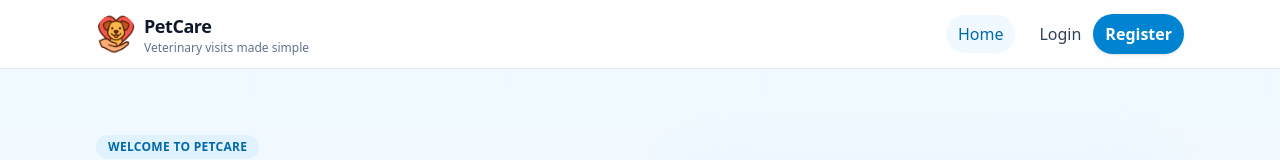
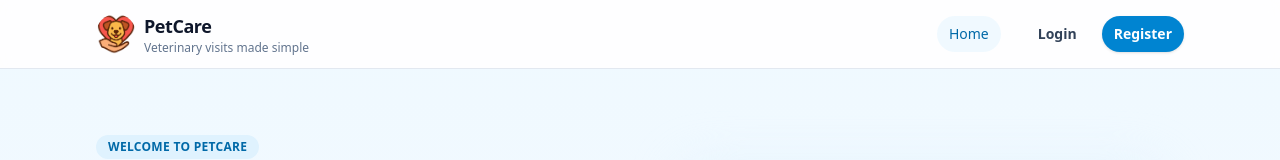
Before and after one commit to PoProstuWitold/petcare, a React (Vite) app in the folder frontend/: page / in a window 1280 px wide. Shown: the top 160 px of the page. Built offline with nearby package versions, Linux system fonts and the light colour scheme.

Commit message:
fix(frontend): Navbar styles

```diff
--- a/frontend/src/components/Navbar.tsx
+++ b/frontend/src/components/Navbar.tsx
@@ -18,6 +18,28 @@ const navItems: NavItem[] = [
     { label: 'Vet Panel', to: '/vet', requiresAuth: true, requiresRole: 'VET' },
     { label: 'Admin', to: '/admin', requiresAuth: true, requiresRole: 'ADMIN' }
 ]
+
+// wspólne style
+const navLinkBase =
+    'inline-flex items-center rounded-full px-3 py-2 text-sm font-medium transition-colors'
+const navLinkActive = 'bg-sky-50 text-sky-700'
+const navLinkInactive =
+    'text-slate-700 hover:text-sky-700 hover:bg-slate-50'
+
+const pillGreeting =
+    'inline-flex items-center rounded-full bg-slate-800 px-3 py-2 text-xs sm:text-sm font-medium text-white'
+
+const buttonBase =
+    'inline-flex items-center justify-center rounded-full px-3 py-2 text-sm font-semibold transition focus-visible:outline-none focus-visible:ring-2 focus-visible:ring-sky-500 focus-visible:ring-offset-2'
+
+const buttonPrimary =
+    buttonBase + ' bg-sky-600 text-white shadow-sm hover:bg-sky-700'
+
+const buttonSecondary =
+    buttonBase + ' border border-slate-200 bg-white text-slate-800 shadow-sm hover:bg-slate-50'
+
+const buttonGhost =
+    buttonBase + ' border border-transparent text-slate-700 hover:text-sky-700 hover:bg-slate-50 shadow-none focus-visible:ring-sky-500'
 
 export function Navbar() {
     const [isOpen, setIsOpen] = useState(false)
@@ -58,17 +80,17 @@ export function Navbar() {
 
                 {/* Desktop nav */}
                 <div className='hidden items-center gap-6 md:flex'>
-					<ul className='flex items-center gap-4 font-medium text-slate-700'>
+                    <ul className='flex items-center gap-2'>
                         {visibleNavItems.map((item) => (
                             <li key={item.to}>
                                 <NavLink
                                     to={item.to}
                                     className={({ isActive }) =>
                                         [
-											'px-3 py-2 rounded-full transition-colors',
+                                            navLinkBase,
                                             isActive
-												? 'text-sky-700 bg-sky-50'
-												: 'text-slate-700 hover:text-sky-700 hover:bg-slate-50'
+                                                ? navLinkActive
+                                                : navLinkInactive
                                         ].join(' ')
                                     }
                                 >
@@ -81,8 +103,8 @@ export function Navbar() {
                     <div className='flex items-center gap-3'>
                         {isAuthenticated ? (
                             <>
-								<span className='text-xs text-white bg-slate-700 px-3 py-2 rounded-full'>
-									Hello,{' '}
+                                <span className={pillGreeting}>
+                                    Hello,&nbsp;
                                     <span className='font-semibold'>
                                         {user?.fullName}
                                     </span>
@@ -90,7 +112,7 @@ export function Navbar() {
                                 <button
                                     type='button'
                                     onClick={logout}
-									className='cursor-pointer border border-slate-200 text-xs font-semibold text-slate-700 hover:bg-slate-50 px-3 py-2 rounded-full'
+                                    className={buttonSecondary}
                                 >
                                     Logout
                                 </button>
@@ -99,13 +121,13 @@ export function Navbar() {
                             <>
                                 <Link
                                     to='/login'
-									className='font-medium text-slate-700 hover:text-sky-700'
+                                    className={buttonGhost}
                                 >
                                     Login
                                 </Link>
                                 <Link
                                     to='/register'
-									className='px-3 py-2 rounded-full bg-sky-600 font-semibold text-white shadow-sm transition hover:bg-sky-700 focus-visible:outline-none focus-visible:ring-2 focus-visible:ring-sky-500 focus-visible:ring-offset-2'
+                                    className={buttonPrimary}
                                 >
                                     Register
                                 </Link>
@@ -117,7 +139,7 @@ export function Navbar() {
                 {/* Mobile menu button */}
                 <button
                     type='button'
-					className='inline-flex items-center px-3 py-2 rounded-full text-slate-700 hover:bg-slate-100 focus:outline-none focus:ring-2 focus:ring-sky-500 md:hidden'
+                    className='inline-flex items-center rounded-full px-3 py-2 text-slate-700 hover:bg-slate-100 focus:outline-none focus:ring-2 focus:ring-sky-500 md:hidden'
                     onClick={() => setIsOpen((prev) => !prev)}
                     aria-expanded={isOpen}
                     aria-label='Toggle navigation'
@@ -135,7 +157,7 @@ export function Navbar() {
             {isOpen && (
                 <div className='border-t border-slate-200 bg-white md:hidden'>
                     <div className='mx-auto max-w-6xl px-4 py-3 sm:px-6 lg:px-8'>
-						<ul className='space-y-1 font-medium text-slate-700'>
+                        <ul className='space-y-1'>
                             {visibleNavItems.map((item) => (
                                 <li key={item.to}>
                                     <NavLink
@@ -143,10 +165,11 @@ export function Navbar() {
                                         onClick={() => setIsOpen(false)}
                                         className={({ isActive }) =>
                                             [
-												'block px-3 py-2 rounded-full',
+                                                navLinkBase,
+                                                'w-full justify-start',
                                                 isActive
-													? 'text-sky-700 bg-sky-50'
-													: 'text-slate-700 hover:text-sky-700 hover:bg-slate-50'
+                                                    ? navLinkActive
+                                                    : navLinkInactive
                                             ].join(' ')
                                         }
                                     >
@@ -159,8 +182,8 @@ export function Navbar() {
                         <div className='mt-3 flex flex-col gap-2'>
                             {isAuthenticated ? (
                                 <>
-									<span className='text-center text-white bg-slate-700 px-3 py-2 rounded-full'>
-										Hello,{' '}
+                                    <span className={`${pillGreeting} justify-center`}>
+                                        Hello,&nbsp;
                                         <span className='font-semibold'>
                                             {user?.fullName}
                                         </span>
@@ -171,7 +194,7 @@ export function Navbar() {
                                             logout()
                                             setIsOpen(false)
                                         }}
-										className='w-full px-3 py-2 rounded-fullborder border-slate-200 bg-white text-center font-semibold text-slate-800 shadow-sm hover:bg-slate-50'
+                                        className={`${buttonSecondary} w-full justify-center`}
                                     >
                                         Log out
                                     </button>
@@ -181,14 +204,14 @@ export function Navbar() {
                                     <Link
                                         to='/login'
                                         onClick={() => setIsOpen(false)}
-										className='w-full px-3 py-2 rounded-full border border-slate-200 bg-white text-center font-semibold text-slate-800 shadow-sm hover:bg-slate-50'
+                                        className={`${buttonGhost} w-full justify-center`}
                                     >
                                         Login
                                     </Link>
                                     <Link
                                         to='/register'
                                         onClick={() => setIsOpen(false)}
-										className='w-full px-3 py-2 rounded-full bg-sky-600 text-center font-semibold text-white shadow-sm hover:bg-sky-700'
+                                        className={`${buttonPrimary} w-full justify-center`}
                                     >
                                         Register
                                     </Link>
```
Lines whose indentation alone changed are shown as unchanged.
